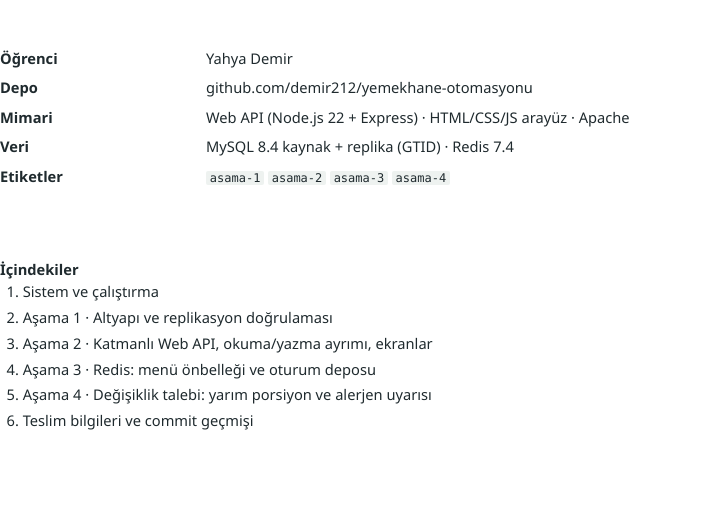
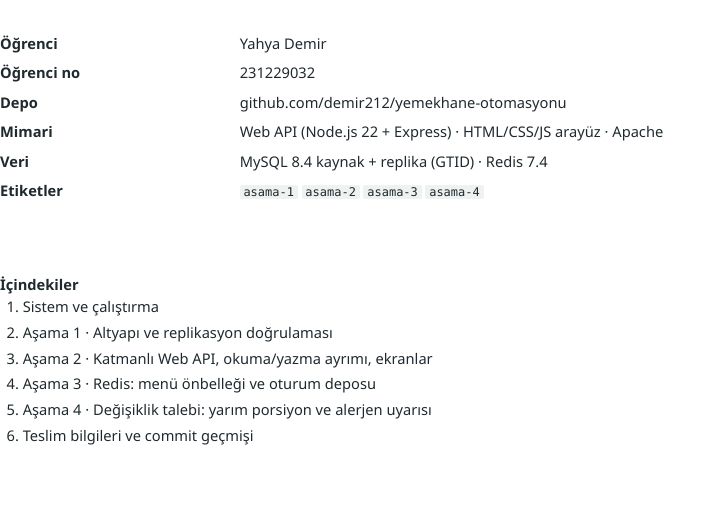
Before and after one commit to demir212/yemekhane-otomasyonu, a plain HTML site: page rapor/rapor.html in a window 1280 px wide. Shown: the part 294-800 px from the top of the page, without its empty margins (0-726 px from the left). Drawn offline with Linux system fonts and the light colour scheme.

Commit message:
Rapor: kapağa öğrenci numarası eklendi
Co-Authored-By: Claude Opus 5.5 <noreply@anthropic.com>

```diff
--- a/rapor/rapor.html
+++ b/rapor/rapor.html
@@ -50,6 +50,7 @@
   <p class="alt">Web Teknolojileri · Dönem Ödevi Raporu</p>
   <table>
     <tr><td><b>Öğrenci</b></td><td>Yahya Demir</td></tr>
+    <tr><td><b>Öğrenci no</b></td><td>231229032</td></tr>
     <tr><td><b>Depo</b></td><td>github.com/demir212/yemekhane-otomasyonu</td></tr>
     <tr><td><b>Mimari</b></td><td>Web API (Node.js 22 + Express) · HTML/CSS/JS arayüz · Apache</td></tr>
     <tr><td><b>Veri</b></td><td>MySQL 8.4 kaynak + replika (GTID) · Redis 7.4</td></tr>
```
Also changed, not shown: 1 other file.
